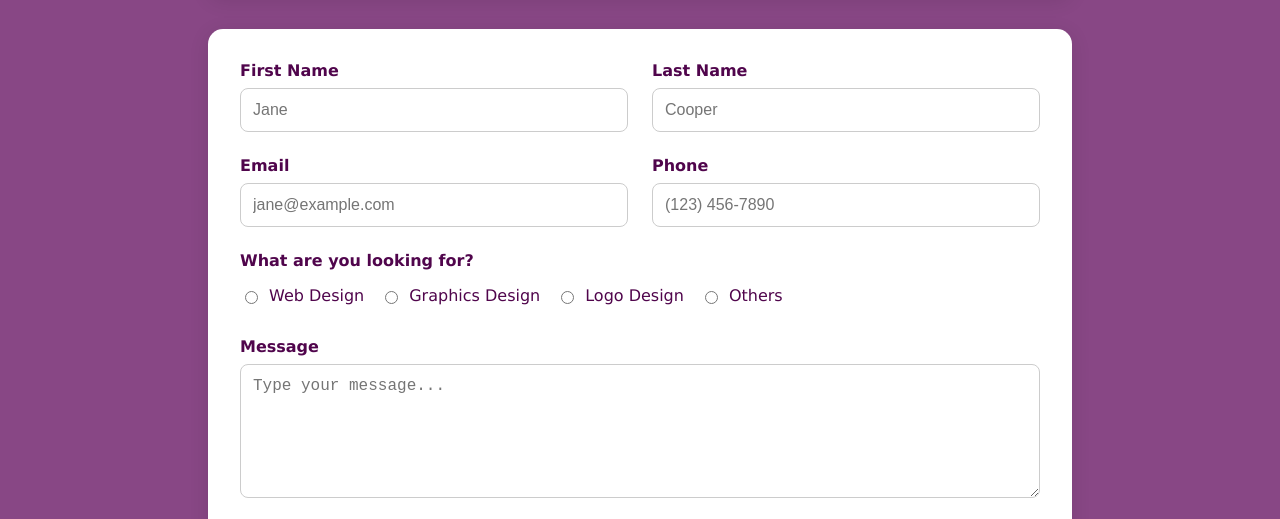
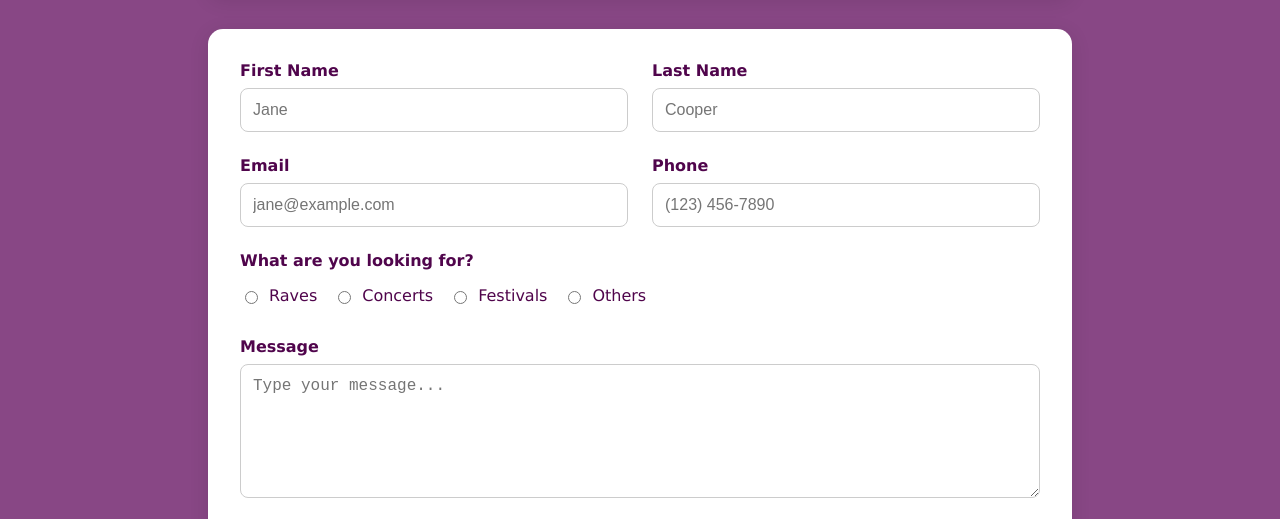
Before and after one commit to Aldonvacriates/event_center_website, a plain HTML site: page contact.html in a window 1280 px wide. Shown: the part 252-771 px from the top of the page. Drawn offline with Linux system fonts and the light colour scheme.

Commit message:
fixed form for events

```diff
--- a/contact.html
+++ b/contact.html
@@ -55,9 +55,9 @@
             <div class="form-group full-width">
               <label>What are you looking for?</label>
               <div class="radio-group">
-                <label><input type="radio" name="service" value="web"> Web Design</label>
-                <label><input type="radio" name="service" value="graphics"> Graphics Design</label>
-                <label><input type="radio" name="service" value="logo"> Logo Design</label>
+                <label><input type="radio" name="service" value="web"> Raves</label>
+                <label><input type="radio" name="service" value="graphics"> Concerts</label>
+                <label><input type="radio" name="service" value="logo"> Festivals</label>
                 <label><input type="radio" name="service" value="others"> Others</label>
               </div>
             </div>
```
